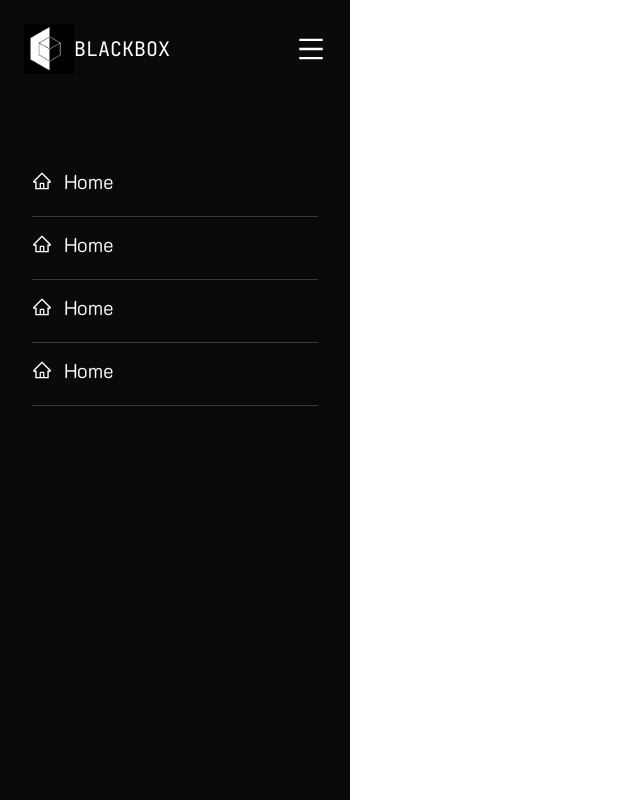
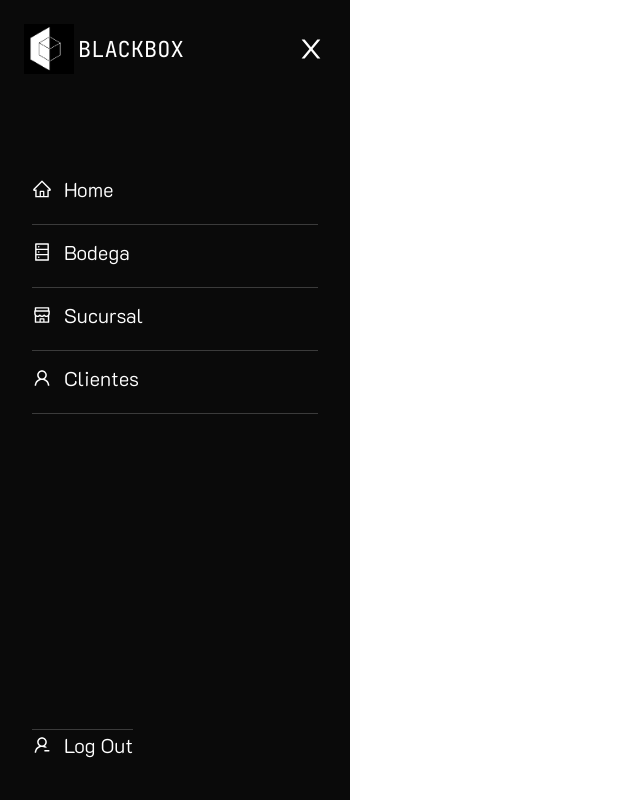
Before and after one commit to ayee-lucas/almacen-app, a Next.js app: page /DashboardPage in a window 1280 px wide. Shown: the whole page, without its empty margins (0-640 px from the left). Built offline with nearby package versions, Linux system fonts and the light colour scheme; a web font is replaced by a local one.

Commit message:
Sidebar Finished

```diff
--- a/src/components/Dashboard/NavSideBar.jsx
+++ b/src/components/Dashboard/NavSideBar.jsx
@@ -1,16 +1,13 @@
 import React from "react";
-import { AiOutlineHome } from "react-icons/ai";
 
 const NavSideBar = ({icon, name}) => {
   return (
     <>
-      <div className="relative flex items-center pt-3">
-        <AiOutlineHome className="text-white" />
-        <a href="" className="pl-3">
-          {name}
-        </a>
+      <div className="relative flex items-center pt-3 max-sm:justify-center">
+        {icon}
+        <button type="button" className="pl-3">{name}</button>
       </div>
-      <div className="mt-5 opacity-20 bg-white w-50 h-px max-sm:ml-0 max-sm:w-40 max-lg:w-60" />
+      <div className="mt-5 opacity-20 bg-white w-50 h-px max-sm:mx-10" />
     </>
   );
 };
--- a/src/components/Dashboard/SideBar.jsx
+++ b/src/components/Dashboard/SideBar.jsx
@@ -1,28 +1,39 @@
 import React from "react";
 import NavSideBar from "./NavSideBar";
-import { AiOutlineMenu, AiOutlineHome } from "react-icons/ai";
+import {AiOutlineHome,AiOutlineDatabase,AiOutlineShop,AiOutlineUser,AiOutlineUserDelete, AiOutlineClose} from "react-icons/ai";
 import Image from "next/image";
 import logo from "../../assets/Logos/blackboxDark.png";
 
 const SideBar = () => {
-    const array = ["Home", "Bodega", "Sucursales", "Clientes"];
   return (
     <>
-      <nav className="absolute bg-neutral-950 p-6 z-0 w-[350px] h-full">
+      <nav className="absolute bg-neutral-950 p-6 z-0 w-[350px] h-full max-sm:w-full">
         <div className="relative flex justify-between items-center">
-          <div className="relative flex items-center">
+          <div className="flex items-center">
             <Image src={logo} width={50} height={50} alt="logo" />
-            <h1 className="text-white jetbrains-mono text-[20px] font-medium">
+            <h1 className="text-white jetbrains-mono ml-1 text-[22px] font-medium">
               BLACKBOX
             </h1>
           </div>
-          <AiOutlineMenu className="text-white text-[30px]" />
+          <AiOutlineClose onClick={""} className="text-white text-[30px]" />
         </div>
-        <div className="p-2 pt-20 text-white k2d font-light text-[20px]">
-            <NavSideBar name={'Home'}/>
-            <NavSideBar name={'Home'}/>
-            <NavSideBar name={'Home'}/>
-            <NavSideBar name={'Home'}/>
+        <div className="h-[95%] p-2 text-white k2d font-light text-[20px]">
+
+          <div className="pt-20">
+            <NavSideBar name={"Home"} icon={<AiOutlineHome />} />
+            <NavSideBar name={"Bodega"} icon={<AiOutlineDatabase />} />
+            <NavSideBar name={"Sucursal"} icon={<AiOutlineShop />} />
+            <NavSideBar name={"Clientes"} icon={<AiOutlineUser />} />
+          </div>
+
+          <div className="absolute bottom-10">
+            <div className="mt-5 opacity-20 bg-white w-50 h-px" />
+            <div className="flex items-center">
+              <AiOutlineUserDelete/>
+              <button type="button" className="pl-3">Log Out</button>
+            </div>
+          </div>
+
         </div>
       </nav>
     </>
```
